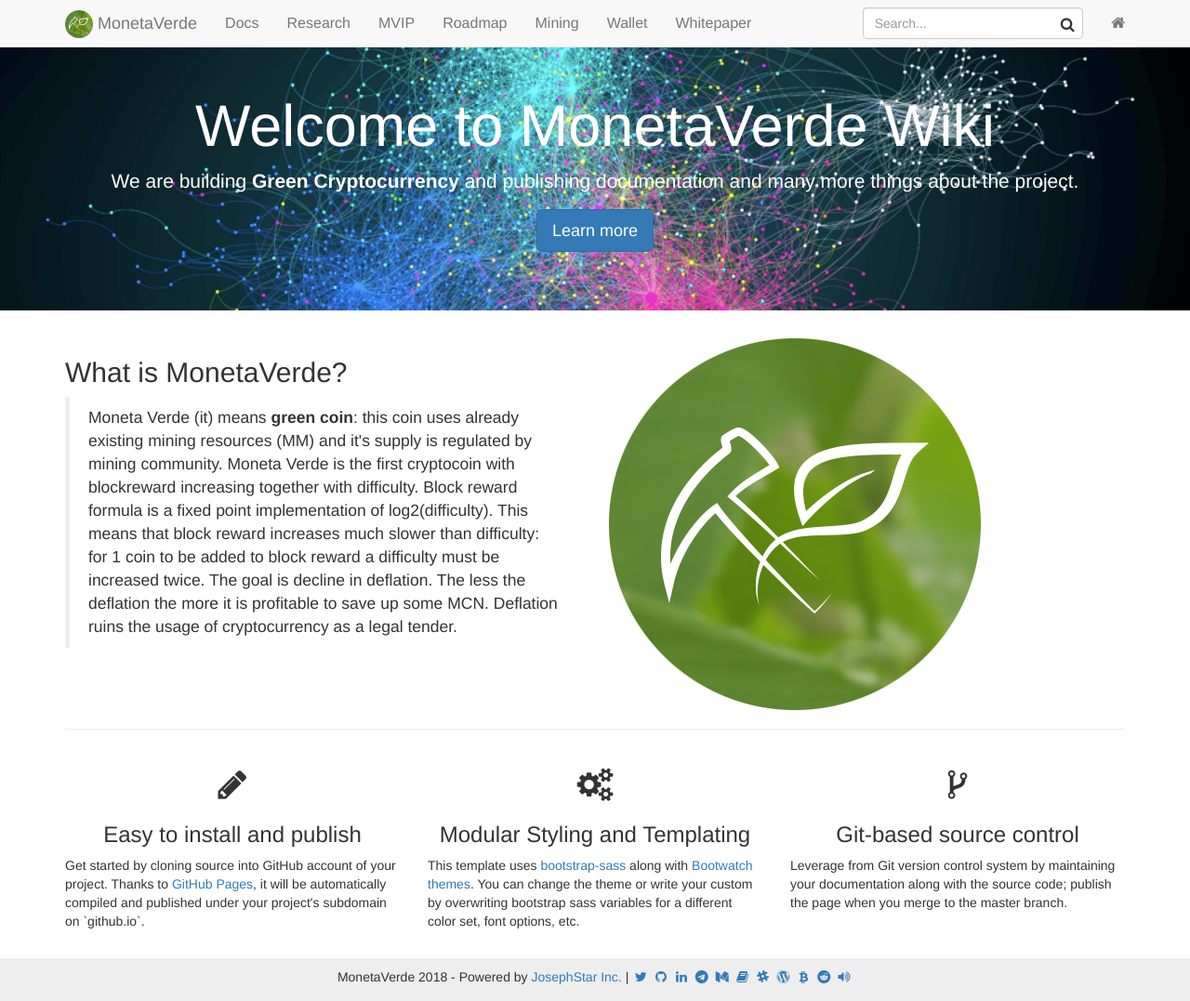
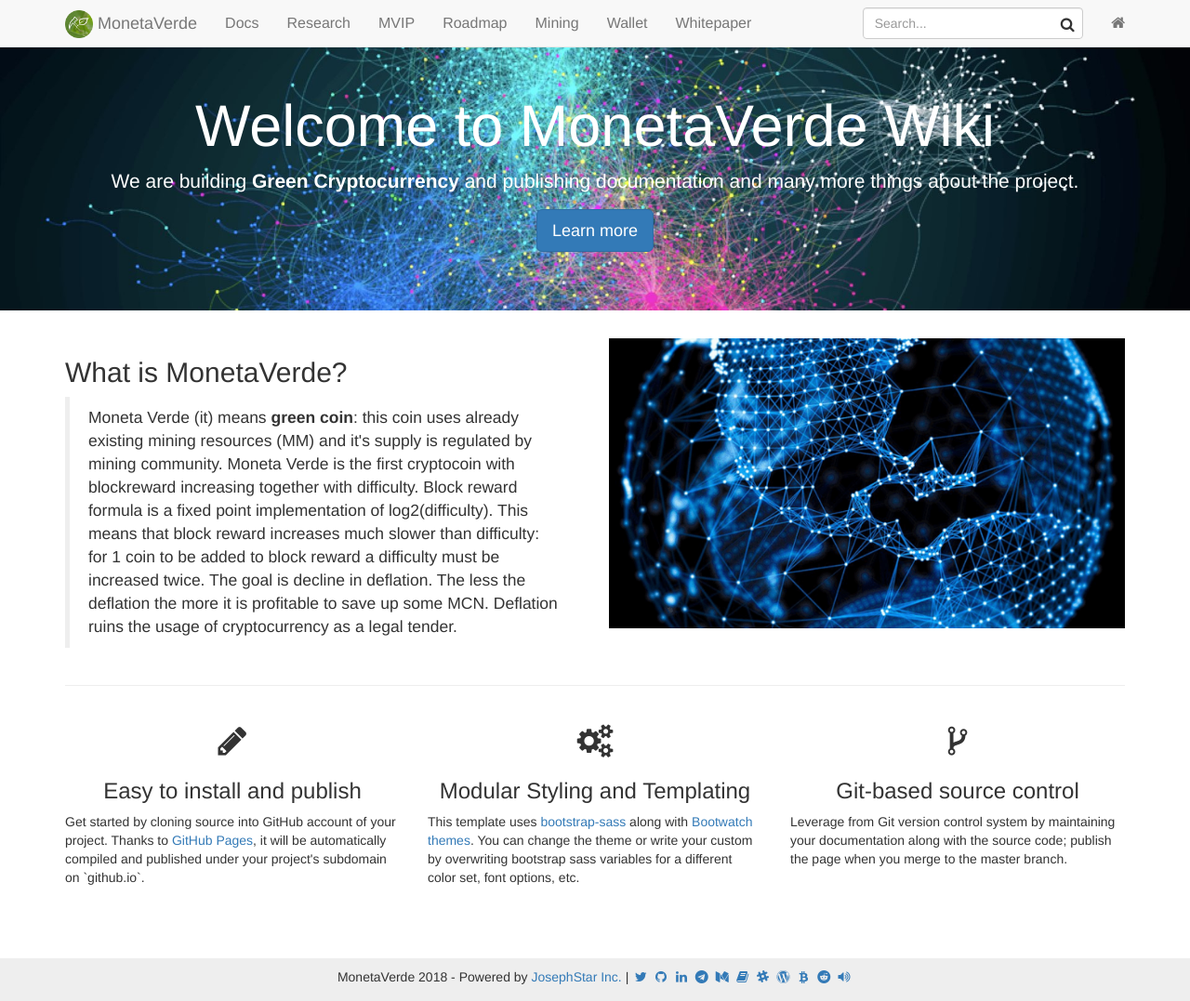
Before and after one commit to ammogcoder/www, a Jekyll site: the page built from index.html, in a window 1280 px wide and 1077 px high. Shown: the whole window at 93% size. Built offline with Jekyll 4.4.1, drawn with Linux system fonts in a browser that asks for light colours; nearby versions of some CDN libraries.

Commit message:
Update index.html

```diff
--- a/index.html
+++ b/index.html
@@ -21,7 +21,7 @@
             </blockquote>
         </div>
         <div class="col-md-6 text-center">
-            <img src="img/monetaverde.png" alt="" class="img-responsive">
+            <img src="img/blockchain.png" alt="" class="img-responsive">
         </div>
     </div>
 
```
